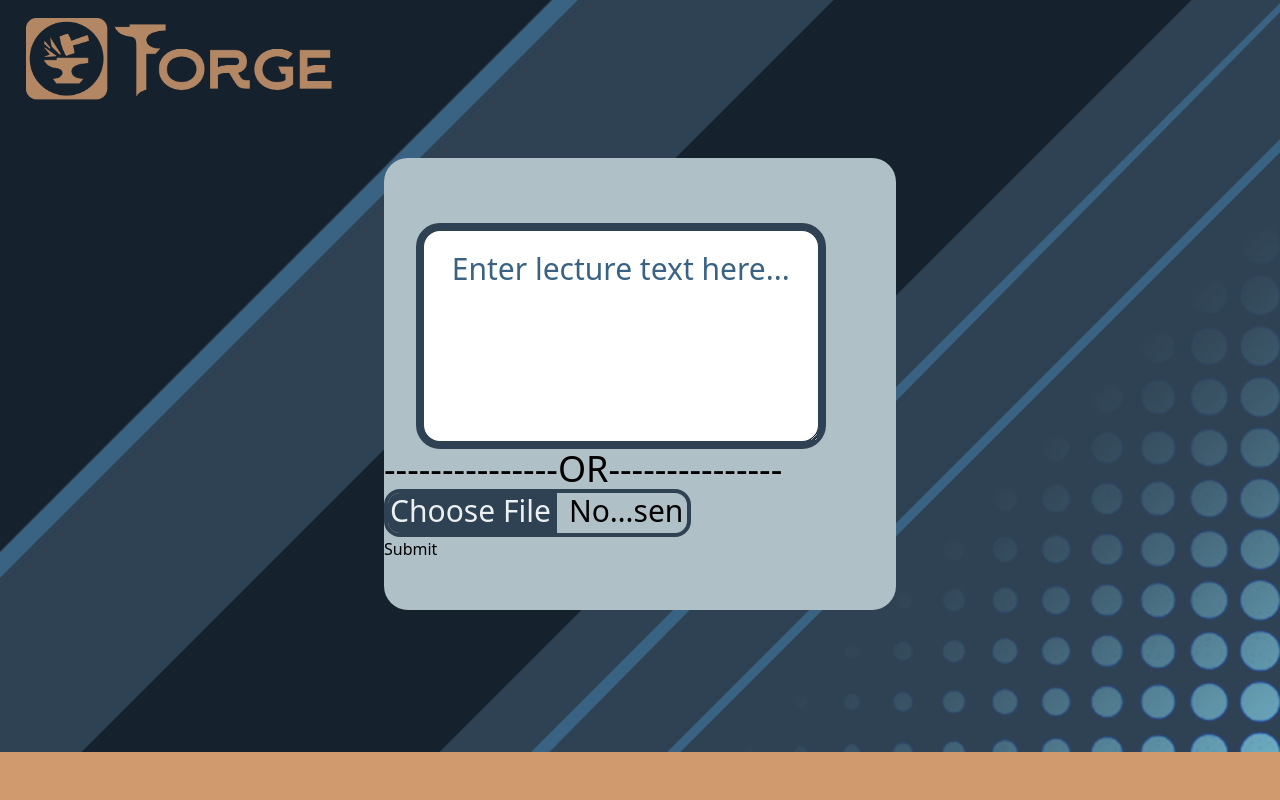
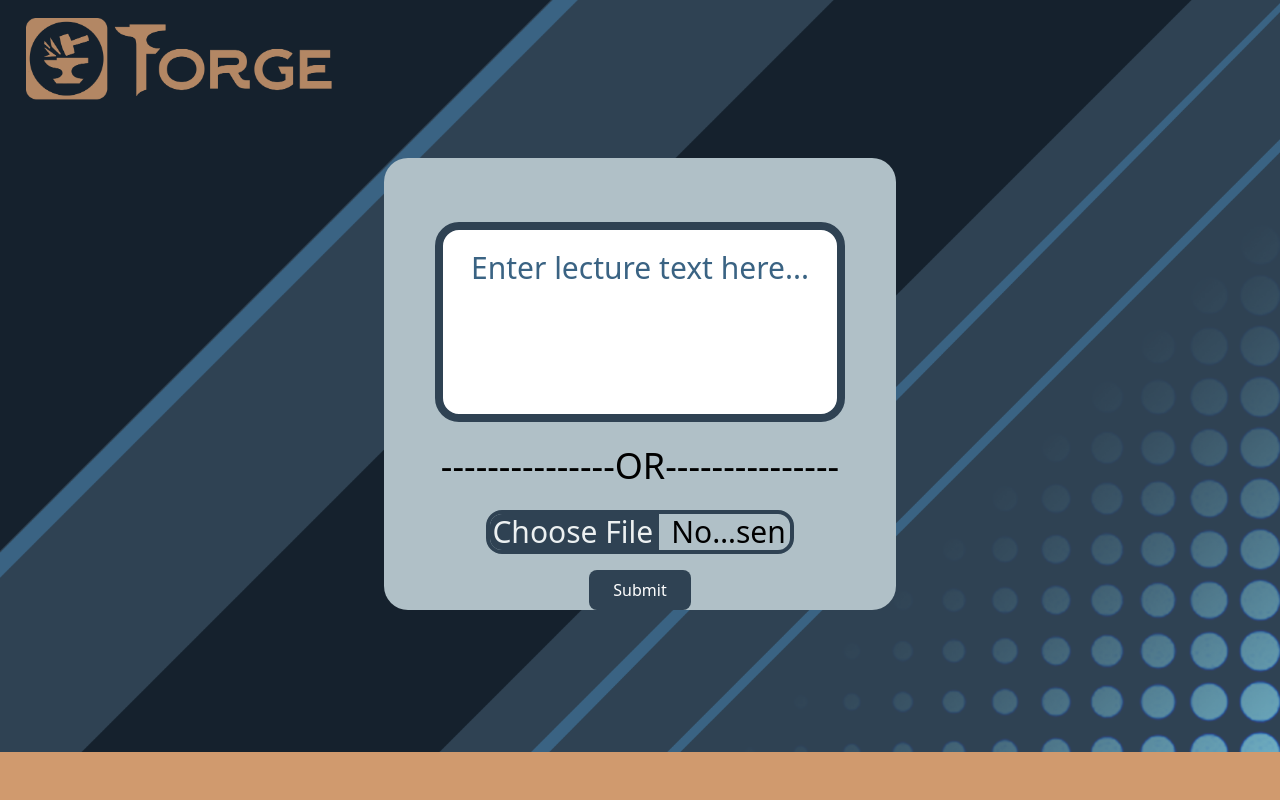
Before and after one commit to NotFish232/TribeHacks-2024, a Flask app: page / in a window 1280 px wide. Run offline with Flask 3, Linux system fonts and the light colour scheme; style sheets or scripts are compiled from the project's sources.

Commit message:
added names

```diff
--- a/templates/index.html
+++ b/templates/index.html
@@ -4,8 +4,8 @@
     <img class="h-[15vh] ml-3"  src="{{url_for('static', filename='assets/Logo_Full.png')}}">
     <div class="container mx-auto flex flex-col items-center justify-center border-indigo-50 rounded-3xl border-0 w-2/5 h-3/5 bg-theme-artic grid-flow-*" style="margin: auto; margin-top:3%;">
 
-        <form action="/loading" method="post" class="m-auto h-full w-full items-center justify-center" enctype="multipart/form-data">
-            <textarea id="text_input" class="p-5  placeholder:text-center focus:outline-none mx-8 mt-16 border-8 border-theme-slate rounded-3xl w-4/5 h-1/2 align-text-top text-3xl placeholder-theme-steel text-theme-slate" placeholder="Enter lecture text here..."></textarea>
+        <form action="/loading" method="post" class="flex flex-col m-auto h-full w-full items-center justify-center" enctype="multipart/form-data">
+            <textarea id="text_input" name=""text_input class="p-5 resize-none placeholder:text-center focus:outline-none mx-8 mt-16 border-8 border-theme-slate rounded-3xl w-4/5 h-1/2 align-text-top text-3xl placeholder-theme-steel text-theme-slate" placeholder="Enter lecture text here..."></textarea>
             <br>
             <p1 class="text-4xl">---------------OR---------------</p1>
             <br>
@@ -14,10 +14,10 @@
 
                 <!-- <img class="-ml-5 mr-9 h-[7vh] w-[7vh]"  src="{{url_for('static', filename='assets/Attachment_Icon.png')}}"> -->
 
-            <input accept=".txt, .wav" class=" text-3xl block w-3/5 h-12
+            <input accept=".txt, .wav" name="file_input" class=" text-3xl block w-3/5 h-12
             file:bg-theme-slate file:hover:bg-theme-prussian file:text-theme-halfw file:py-3 file:-ml-1 file:-my-3 file:mr-3 file:border-0 dark:bg-white dark:text-theme-steel
             border-theme-slate hover:border-theme-prussian border-4 rounded-2xl cursor-pointer  focus:outline-none" id="file_input" type="file">
-            <input type="submit" class = "" value="Submit">
+            <input type="submit" class = "mt-4 px-6 py-2 text-white rounded-lg bg-theme-slate hover:bg-theme-prussian cursor-pointer" value="Submit">
         </form>
     </div>
 
```
